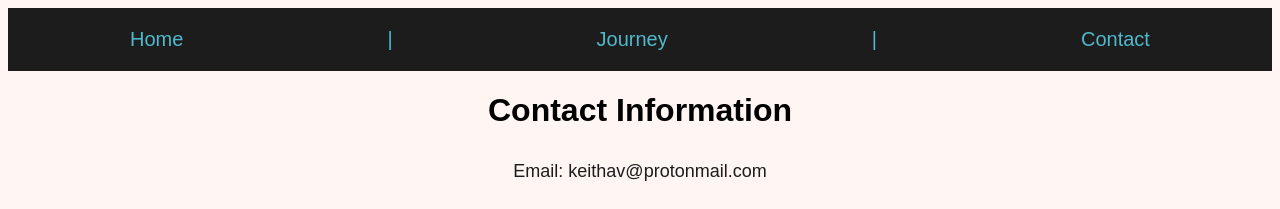
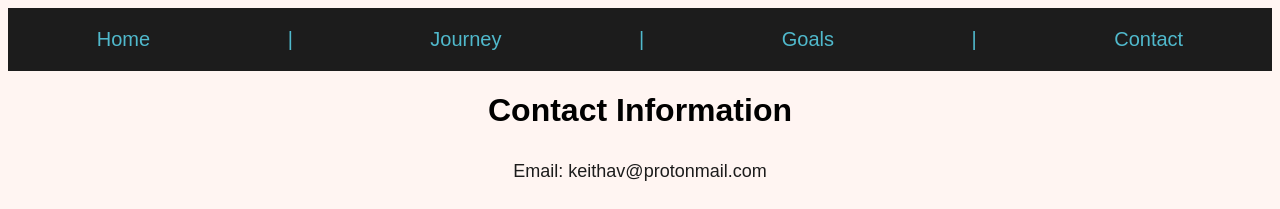
Before and after one commit to Keithav80/keith, a plain HTML site: page contact.html in a window 1280 px wide. Shown: the top 209 px of the page. Drawn offline with Linux system fonts and the light colour scheme.

Commit message:
Added image
favicon

```diff
--- a/contact.html
+++ b/contact.html
@@ -5,6 +5,7 @@
     <meta name="viewport" content="width=device-width, initial-scale=1.0">
     <link rel="stylesheet" href="PStyles.css">
     <title>Contact</title>
+    <link rel="icon" type="image/x-icon" href="favicon.ico"/>
 </head>
 <body>
     <div id="navbartop">
@@ -12,6 +13,8 @@
         <a>|</a>
         <a href="journey.html">Journey</a>
         <a>|</a>
+        <a href="goals.html">Goals</a>
+      <a>|</a>
         <a href="contact.html">Contact</a>
     </div>
 
```
Also changed, not shown: goals.html (+1 -0 lines), index.html (+1 -0 lines), journey.html (+1 -0 lines), favicon.ico (added).
